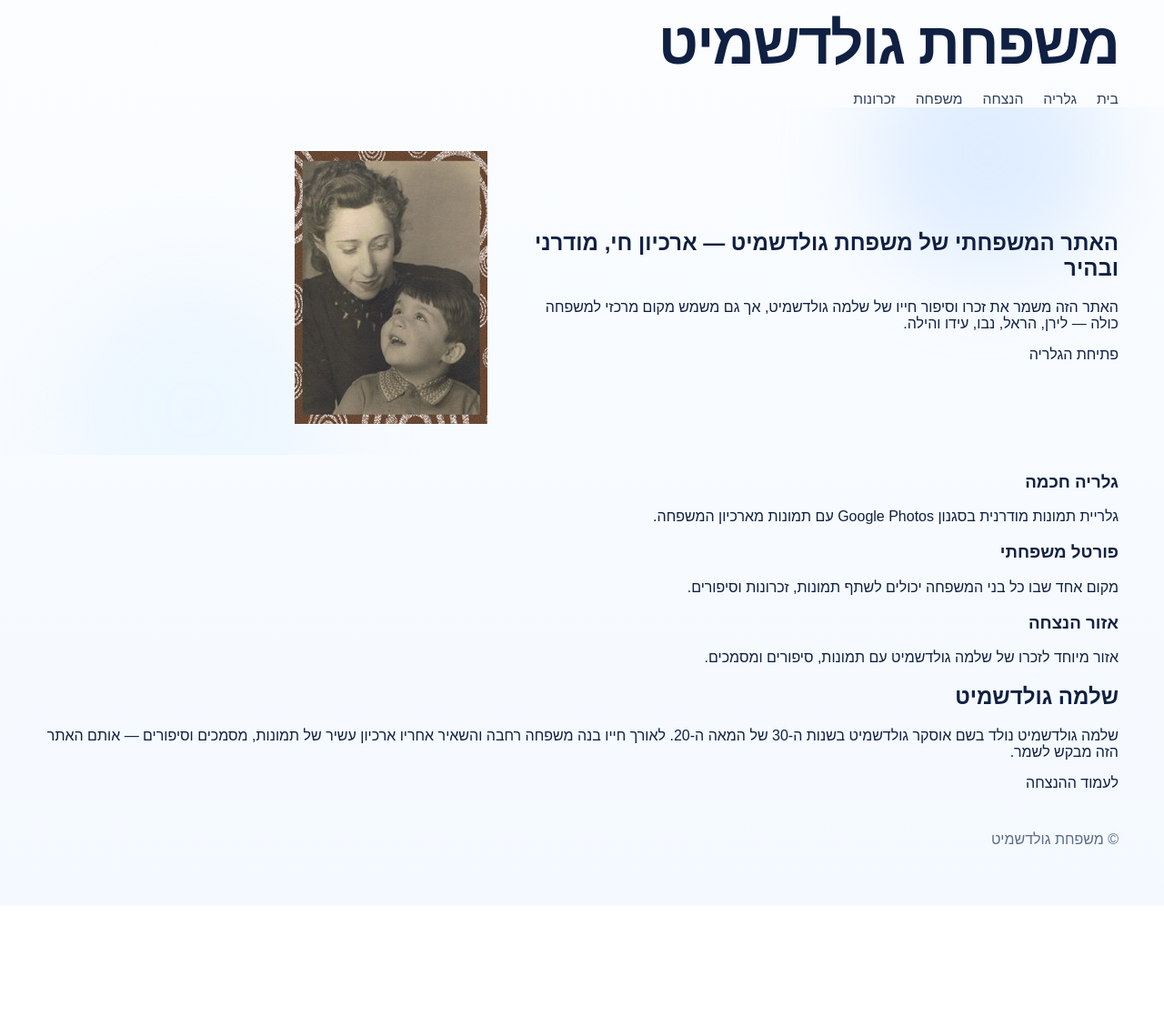
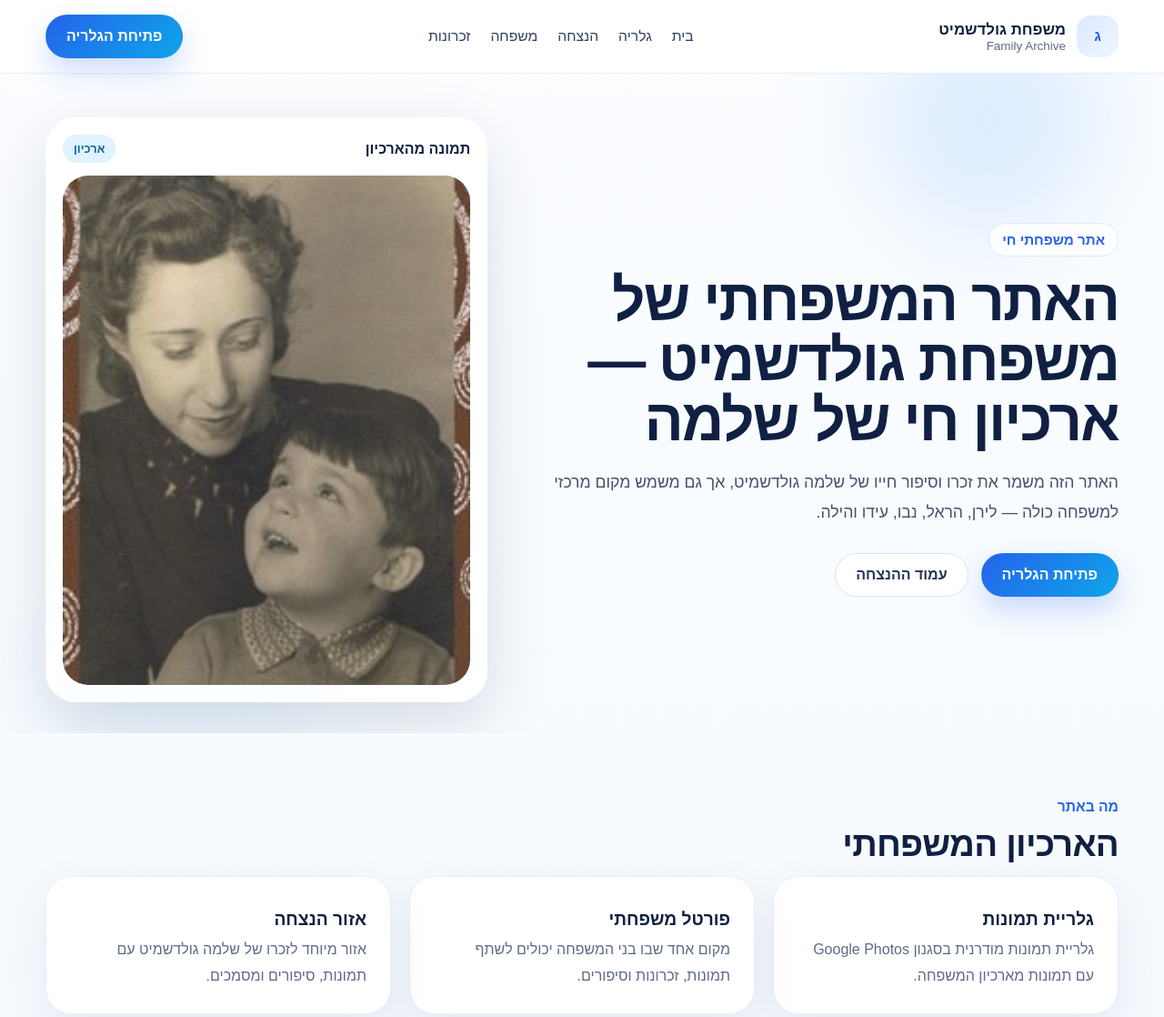
Before and after one commit to idogoldsmith/goldsmith-family-site, a plain HTML site: page index.html in a window 1280 px wide. Shown: the top 1118 px of the page at 91% size. Before the commit the page ends 996 px from the top, so only its background shows below. Drawn offline with Linux system fonts and the light colour scheme.

Commit message:
Update index.html

```diff
--- a/index.html
+++ b/index.html
@@ -4,29 +4,35 @@
 <head>
 <meta charset="UTF-8">
 <meta name="viewport" content="width=device-width, initial-scale=1.0">
-
 <title>משפחת גולדשמיט</title>
 
 <link rel="stylesheet" href="assets/css/styles.css">
-
 </head>
 
 <body>
 
-<header class="header">
+<header class="site-header">
 <div class="container">
 
-<h1 class="logo">משפחת גולדשמיט</h1>
+<div class="brand">
+<div class="brand-mark">ג</div>
+<div>
+<div class="brand-title">משפחת גולדשמיט</div>
+<div class="brand-sub">Family Archive</div>
+</div>
+</div>
 
 <nav class="nav">
-
 <a href="index.html">בית</a>
 <a href="gallery.html">גלריה</a>
 <a href="memorial.html">הנצחה</a>
 <a href="family.html">משפחה</a>
 <a href="memories.html">זכרונות</a>
+</nav>
 
-</nav>
+<div class="header-actions">
+<a class="btn btn-primary" href="gallery.html">פתיחת הגלריה</a>
+</div>
 
 </div>
 </header>
@@ -36,28 +42,36 @@
 
 <div class="container hero-grid">
 
-<div class="hero-text">
+<div>
 
-<h2>
+<span class="badge">אתר משפחתי חי</span>
+
+<h1>
 האתר המשפחתי של משפחת גולדשמיט —
-ארכיון חי, מודרני ובהיר
-</h2>
+ארכיון חי של שלמה
+</h1>
 
-<p>
+<p class="lead">
 האתר הזה משמר את זכרו וסיפור חייו של שלמה גולדשמיט,
 אך גם משמש מקום מרכזי למשפחה כולה —
 לירן, הראל, נבו, עידו והילה.
 </p>
 
-<a class="button" href="gallery.html">
-פתיחת הגלריה
-</a>
+<div class="hero-actions">
+<a class="btn btn-primary" href="gallery.html">פתיחת הגלריה</a>
+<a class="btn btn-secondary" href="memorial.html">עמוד ההנצחה</a>
+</div>
 
 </div>
 
-<div class="hero-image">
+<div class="hero-card">
 
-<img src="hero.jpg" alt="שלמה גולדשמיט">
+<div class="hero-card-top">
+<strong>תמונה מהארכיון</strong>
+<span class="live-pill">ארכיון</span>
+</div>
+
+<img src="images/hero.jpg" alt="שלמה גולדשמיט">
 
 </div>
 
@@ -66,32 +80,38 @@
 </section>
 
 
-<section class="features">
+<section class="section section-lg">
 
-<div class="container features-grid">
+<div class="container">
 
-<div class="feature">
-<h3>גלריה חכמה</h3>
+<div class="section-subtitle">מה באתר</div>
+<h2 class="section-title">הארכיון המשפחתי</h2>
+
+<div class="cards feature-grid">
+
+<div class="card">
+<h3>גלריית תמונות</h3>
 <p>
-גלריית תמונות מודרנית בסגנון Google Photos
-עם תמונות מארכיון המשפחה.
+גלריית תמונות מודרנית בסגנון Google Photos עם תמונות מארכיון המשפחה.
 </p>
 </div>
 
-<div class="feature">
+<div class="card">
 <h3>פורטל משפחתי</h3>
 <p>
-מקום אחד שבו כל בני המשפחה יכולים לשתף
-תמונות, זכרונות וסיפורים.
+מקום אחד שבו בני המשפחה יכולים לשתף תמונות,
+זכרונות וסיפורים.
 </p>
 </div>
 
-<div class="feature">
+<div class="card">
 <h3>אזור הנצחה</h3>
 <p>
-אזור מיוחד לזכרו של שלמה גולדשמיט
-עם תמונות, סיפורים ומסמכים.
+אזור מיוחד לזכרו של שלמה גולדשמיט עם תמונות,
+סיפורים ומסמכים.
 </p>
+</div>
+
 </div>
 
 </div>
@@ -99,21 +119,19 @@
 </section>
 
 
-<section class="about">
+<section class="section">
 
 <div class="container">
 
-<h2>שלמה גולדשמיט</h2>
+<h2 class="section-title">שלמה גולדשמיט</h2>
 
-<p>
-שלמה גולדשמיט נולד בשם אוסקר גולדשמיט בשנות ה-30 של המאה ה-20.
-לאורך חייו בנה משפחה רחבה והשאיר אחריו ארכיון עשיר של תמונות,
-מסמכים וסיפורים — אותם האתר הזה מבקש לשמר.
+<p class="section-lead">
+שלמה גולדשמיט נולד בשם אוסקר גולדשמיט בשנות ה-30.
+לאורך חייו בנה משפחה רחבה והשאיר אחריו ארכיון עשיר
+של תמונות, מסמכים וסיפורים.
 </p>
 
-<a class="button" href="memorial.html">
-לעמוד ההנצחה
-</a>
+<a class="btn btn-primary" href="memorial.html">לעמוד ההנצחה</a>
 
 </div>
 
@@ -122,15 +140,15 @@
 
 <footer class="footer">
 
-<div class="container">
+<div class="container footer-inner">
 
-<p>
-© משפחת גולדשמיט
-</p>
+<span>© משפחת גולדשמיט</span>
+<span class="muted">Family Archive</span>
 
 </div>
 
 </footer>
+
 <script src="assets/js/app.js"></script>
 
 </body>
```
